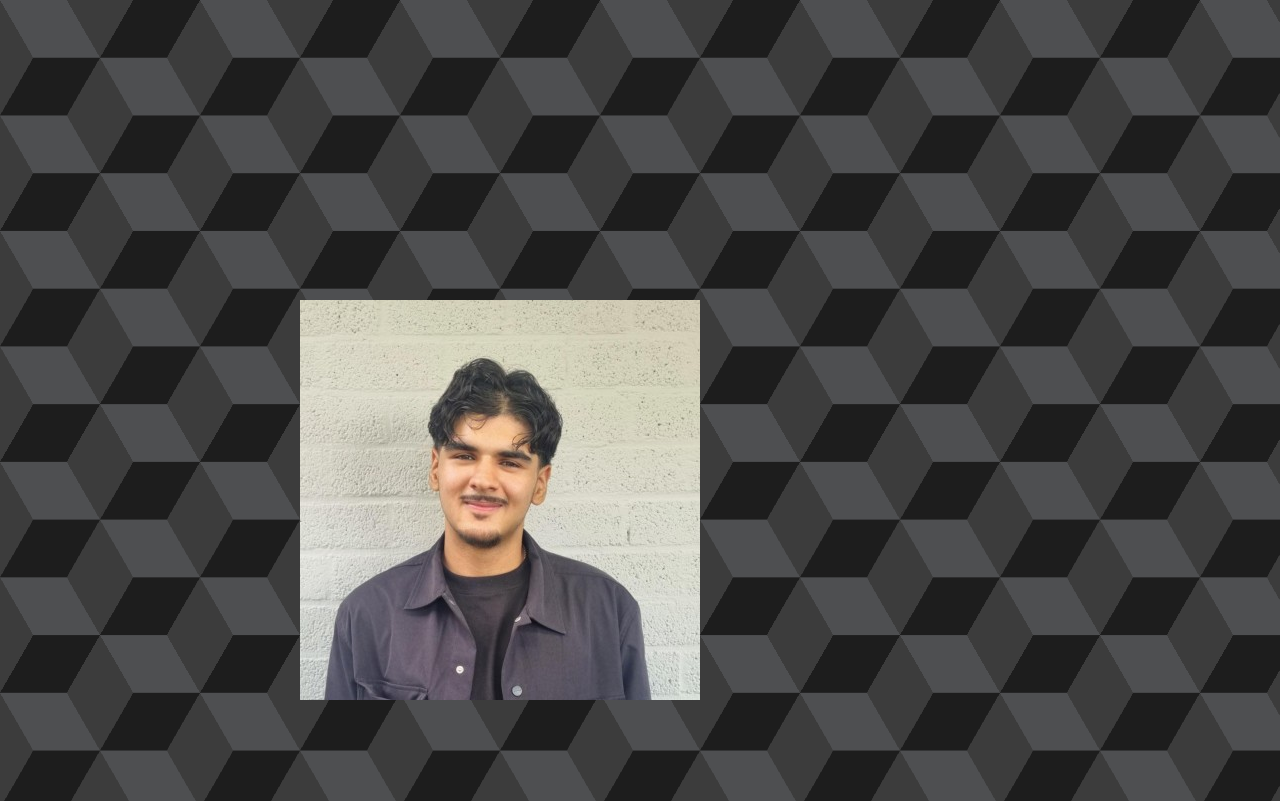
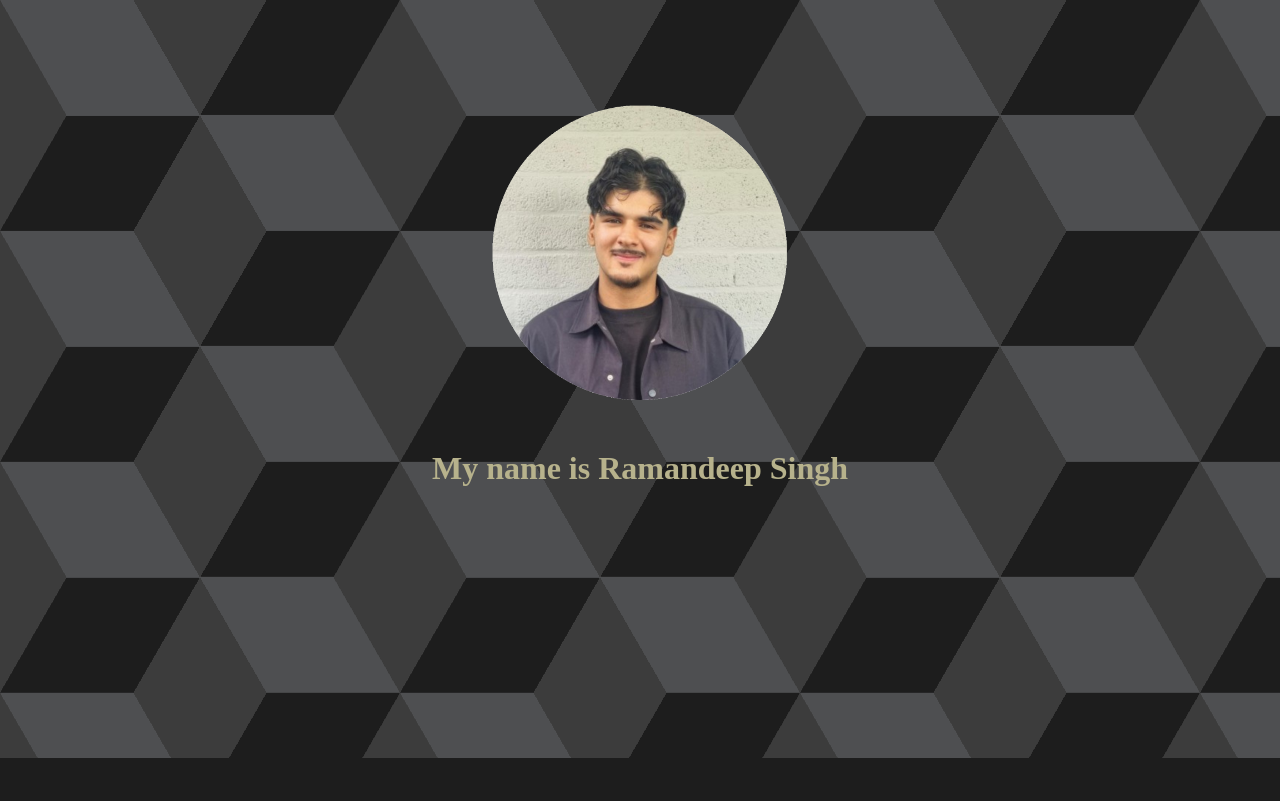
Before and after one commit to Bambaclad1/RamanSitePortofolio-final, a plain HTML site: page index.html in a window 1280 px wide. Shown: the top 801 px of the page. Drawn offline with Linux system fonts and the light colour scheme.

Commit message:
styling border adjustments, creating areas to work in

```diff
--- a/index.html
+++ b/index.html
@@ -9,9 +9,9 @@
 <body>
 
     <div class="header">
-        <img src="assets/images/raman.jpg" alt="me!">
+        <img src="assets/images/ramancircle.png" alt="me!" style="width:300px;height:300px;">
+        <h1>My name is Ramandeep Singh</h1>
     </div>
-
     <div class="content">
         <h2>Welcome to my portfolio!</h2>
         <p>This is where the content will go.</p>
--- a/ramanstyle.css
+++ b/ramanstyle.css
@@ -1,21 +1,46 @@
 html, body {
-    height: 200%;
+    height: 100%;
+    padding: 0px;
     margin: 0;
-    --s: 200px; /* control the size */
+    --s: 400px; /* control the size */
     --c1: #1d1d1d;
     --c2: #4e4f51;
     --c3: #3c3c3c;
 }
 
-/* Apply the patterned background only to the header */
 .header {
+    display: flex;
+    flex-direction: column;
+    justify-content: center;
+    align-items: center;
+
     background:
-      repeating-conic-gradient(from 30deg, #0000 0 120deg, var(--c3) 0 50%)
-      calc(var(--s)/2) calc(var(--s)*tan(30deg)/2),
-      repeating-conic-gradient(from 30deg, var(--c1) 0 60deg, var(--c2) 0 120deg, var(--c3) 0 50%);
+    repeating-conic-gradient(from 30deg,#0000 0 120deg,var(--c3) 0 50%)
+     calc(var(--s)/2) calc(var(--s)*tan(30deg)/2),
+    repeating-conic-gradient(from 30deg,var(--c1) 0 60deg,var(--c2) 0 120deg,var(--c3) 0 50%);
     background-size: var(--s) calc(var(--s)*tan(30deg));
-    padding: 300px;
+    padding: 250px;
     color: #fff;
+}
+.header img {
+    display: block;
+    margin-left: auto;
+    margin-right: auto;
+
+    /*code added to be sure*/
+    width: 150px;
+    height: 150px;
+    object-fit: cover;
+
+    /*final touch positioning the image*/
+    position: relative;
+    top: 50%;
+    transform: translateY(-50%);
+}
+.header h1{
+    text-align: center;
+    color: #b7b28c;
+    margin-top: -100px; /* Adjust this value as needed to move it higher */
 }
 
 /* Rest of the page with a solid background color */
```
Also changed, not shown: assets/images/raman.jpg (deleted), assets/images/ramancircle.png (added).
